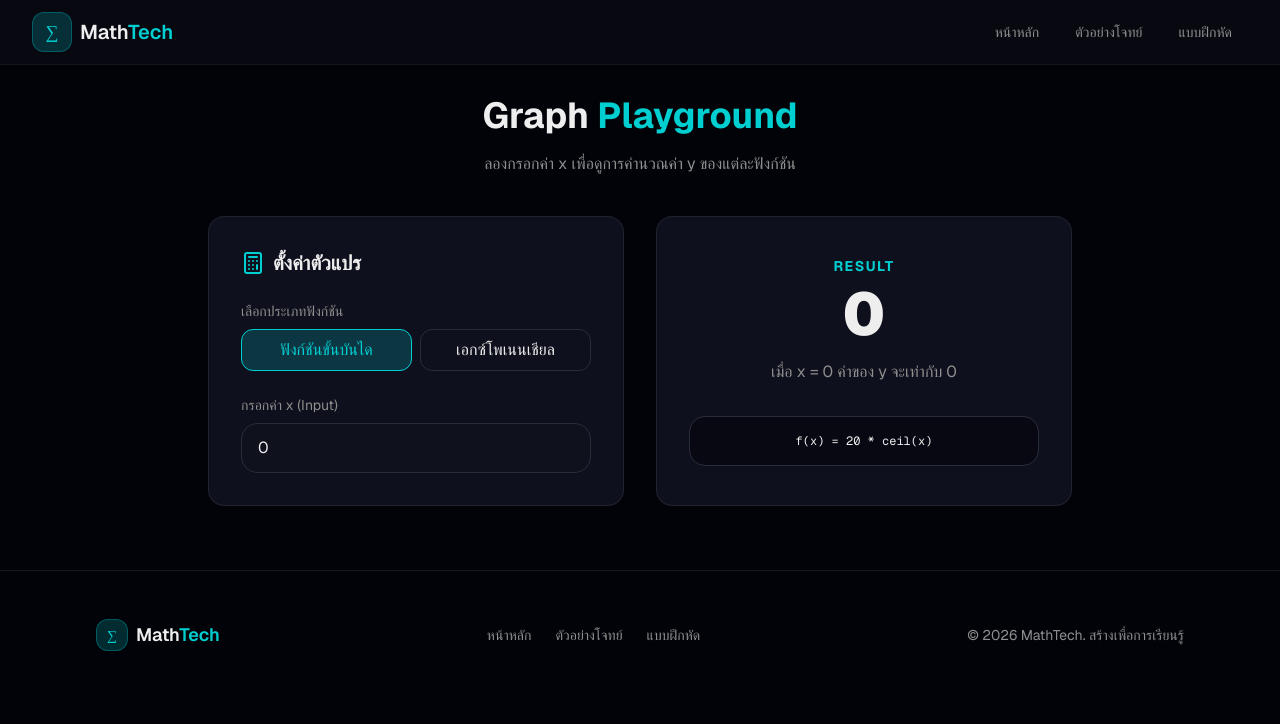
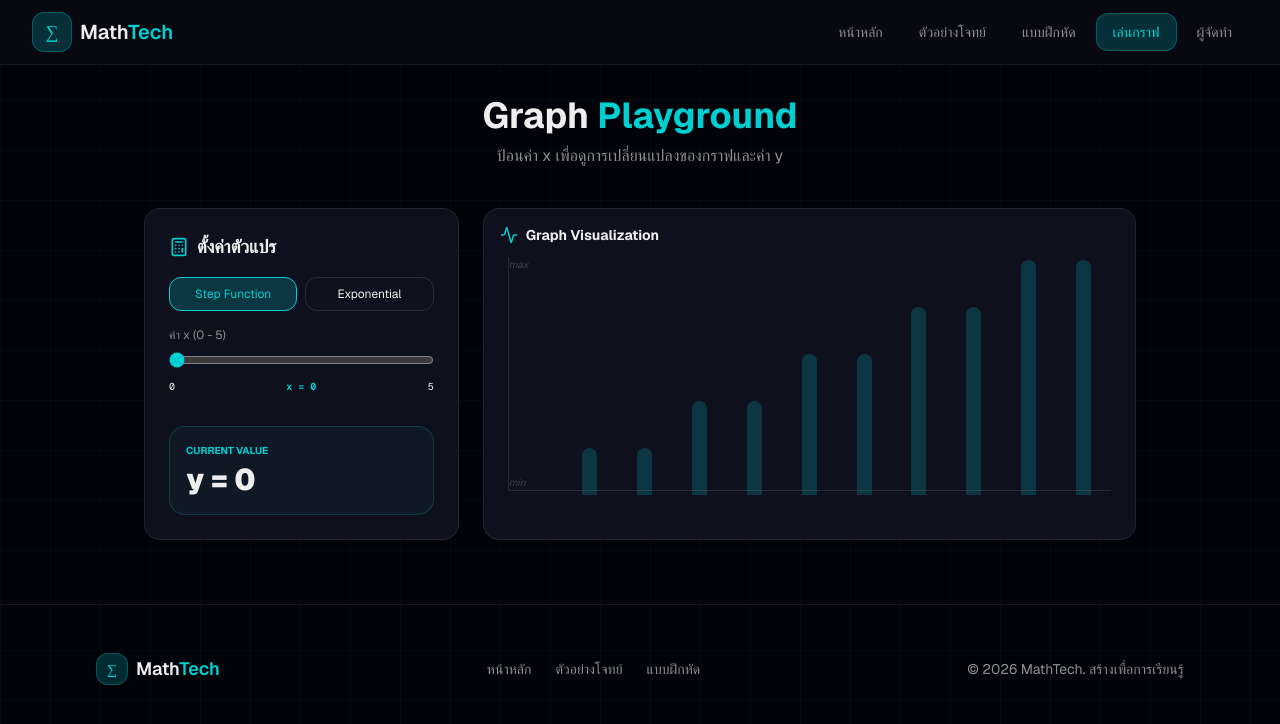
Before and after one commit to chiramat52/math-landing-page, a Next.js app: page /graph in a window 1280 px wide. Shown: the top 724 px of the page. Built offline with nearby package versions, Linux system fonts and the light colour scheme.

Commit message:
update componnents navbar and graph page and about page

```diff
--- a/app/about/page.tsx
+++ b/app/about/page.tsx
@@ -16,13 +16,13 @@ const teamMembers = [
     name: "จิรเมศร์ บวรจริยะวัชร์",
     role: "หัวหน้าโปรเจกต์ / Developer",
     no: "เลขที่ 16",
-    id: "6xxxxxxxx"
+    id: "53706"
   },
   {
     name: "อัครวินท์ กลิ่นนิรัญ",
     role: "Content / Researcher",
     no: "เลขที่ 36",
-    id: "6xxxxxxxx"
+    id: "53726"
   },
 ]
 
--- a/app/graph/page.tsx
+++ b/app/graph/page.tsx
@@ -1,78 +1,112 @@
 "use client"
 
-import { useState } from "react"
+import { useState, useMemo } from "react"
 import { motion } from "framer-motion"
 import { Navbar } from "@/components/navbar"
 import { Footer } from "@/components/footer"
-import { LineChart, BarChart, Activity, Calculator } from "lucide-react"
+import { Calculator, Activity, TrendingUp } from "lucide-react"
 
 export default function GraphPlayground() {
   const [inputX, setInputX] = useState<number>(0)
   const [functionType, setFunctionType] = useState<"step" | "exponential">("step")
 
-  // คำนวณค่า Y ตามประเภทฟังก์ชัน
-  const calculateY = () => {
+  // คำนวณค่า Y
+  const calculateY = (x: number) => {
     if (functionType === "step") {
-      return 20 * Math.ceil(inputX) // อ้างอิงจากโจทย์ค่าจอดรถ f(x) = 20⌈x⌉
+      return 20 * Math.ceil(x) // โจทย์ค่าจอดรถ
     }
-    return Math.pow(2, inputX) // อ้างอิงจากฟังก์ชันเอกซ์โพเนนเชียลพื้นฐาน f(x) = 2ˣ
+    return Math.pow(2, x) // f(x) = 2ˣ
   }
 
+  // สร้างข้อมูลสำหรับวาดกราฟจำลอง (x ตั้งแต่ 0 ถึง 5)
+  const graphData = useMemo(() => {
+    const points = []
+    for (let i = 0; i <= 5; i += 0.5) {
+      points.push({ x: i, y: calculateY(i) })
+    }
+    return points
+  }, [functionType])
+
+  const currentY = calculateY(inputX)
+
   return (
-    <main className="min-h-screen bg-background">
+    <main className="min-h-screen bg-background math-grid">
       <Navbar />
-      <div className="pt-24 pb-16 px-4 max-w-4xl mx-auto">
+      <div className="pt-24 pb-16 px-4 max-w-5xl mx-auto">
         <header className="text-center mb-10">
-          <h1 className="text-4xl font-bold mb-4">Graph <span className="text-primary">Playground</span></h1>
-          <p className="text-muted-foreground">ลองกรอกค่า x เพื่อดูการคำนวณค่า y ของแต่ละฟังก์ชัน</p>
+          <h1 className="text-4xl font-bold mb-2">Graph <span className="text-primary">Playground</span></h1>
+          <p className="text-muted-foreground">ป้อนค่า x เพื่อดูการเปลี่ยนแปลงของกราฟและค่า y</p>
         </header>
 
-        <div className="grid md:grid-cols-2 gap-8">
-          {/* Input Panel */}
-          <div className="glass-card p-8 rounded-2xl border border-border/50">
-            <h2 className="text-xl font-bold mb-6 flex items-center gap-2">
-              <Calculator className="text-primary" /> ตั้งค่าตัวแปร
+        <div className="grid lg:grid-cols-3 gap-6">
+          {/* ส่วนควบคุม (Input) */}
+          <div className="glass-card p-6 rounded-2xl border border-border/50">
+            <h2 className="text-lg font-bold mb-4 flex items-center gap-2">
+              <Calculator className="text-primary" size={20} /> ตั้งค่าตัวแปร
             </h2>
-
-            <div className="space-y-6">
-              <div>
-                <label className="block text-sm text-muted-foreground mb-2">เลือกประเภทฟังก์ชัน</label>
+            <div className="space-y-4">
               <div className="flex gap-2">
                 <button
                   onClick={() => setFunctionType("step")}
-                    className={`flex-1 py-2 rounded-lg border transition-all ${functionType === "step" ? "bg-primary/20 border-primary text-primary" : "border-border"}`}
-                  >ฟังก์ชันขั้นบันได</button>
+                  className={`flex-1 py-2 text-xs rounded-lg border transition-all ${functionType === "step" ? "bg-primary/20 border-primary text-primary" : "border-border"}`}
+                >Step Function</button>
                 <button
                   onClick={() => setFunctionType("exponential")}
-                    className={`flex-1 py-2 rounded-lg border transition-all ${functionType === "exponential" ? "bg-primary/20 border-primary text-primary" : "border-border"}`}
-                  >เอกซ์โพเนนเชียล</button>
+                  className={`flex-1 py-2 text-xs rounded-lg border transition-all ${functionType === "exponential" ? "bg-primary/20 border-primary text-primary" : "border-border"}`}
+                >Exponential</button>
               </div>
-              </div>
-
               <div>
-                <label className="block text-sm text-muted-foreground mb-2">กรอกค่า x (Input)</label>
+                <label className="block text-xs text-muted-foreground mb-2">ค่า x (0 - 5)</label>
                 <input
-                  type="number"
+                  type="range" min="0" max="5" step="0.1"
                   value={inputX}
                   onChange={(e) => setInputX(Number(e.target.value))}
-                  className="w-full bg-secondary/30 border border-border rounded-xl px-4 py-3 focus:outline-none focus:border-primary transition-all"
+                  className="w-full accent-primary"
                 />
+                <div className="flex justify-between text-[10px] mt-1 font-mono">
+                  <span>0</span>
+                  <span className="text-primary font-bold">x = {inputX}</span>
+                  <span>5</span>
                 </div>
               </div>
             </div>
 
-          {/* Result Panel */}
-          <div className="glass-card p-8 rounded-2xl border border-primary/30 bg-primary/5 flex flex-col justify-center items-center text-center">
-            <p className="text-sm text-primary font-bold mb-2 uppercase tracking-widest">Result</p>
-            <div className="text-6xl font-black text-foreground mb-4">
-              {calculateY().toLocaleString()}
+            <div className="mt-8 p-4 bg-primary/5 rounded-xl border border-primary/20">
+              <p className="text-[10px] text-primary font-bold uppercase mb-1">Current Value</p>
+              <p className="text-3xl font-black">y = {currentY.toLocaleString()}</p>
             </div>
-            <p className="text-muted-foreground">
-              เมื่อ x = {inputX} ค่าของ y จะเท่ากับ {calculateY()}
-            </p>
-            <div className="mt-8 p-4 bg-background/50 rounded-xl border border-border w-full font-mono text-xs">
-              {functionType === "step" ? "f(x) = 20 * ceil(x)" : "f(x) = 2^x"}
           </div>
+
+          {/* ส่วนแสดงกราฟ (Visualizer) */}
+          <div className="lg:col-span-2 glass-card p-6 rounded-2xl border border-border/50 relative min-h-[300px] flex items-end justify-between">
+            <div className="absolute top-4 left-4 flex items-center gap-2">
+              <Activity className="text-primary" size={18} />
+              <span className="text-sm font-bold">Graph Visualization</span>
+            </div>
+
+            {/* เส้นตารางจำลอง */}
+            <div className="absolute inset-x-6 inset-y-12 border-l border-b border-muted-foreground/20 flex flex-col justify-between italic text-[10px] text-muted-foreground/40">
+                <span>max</span>
+                <span>min</span>
+            </div>
+
+            {/* แท่งกราฟ */}
+            {graphData.map((point, i) => {
+              const heightBase = functionType === "step" ? 120 : 32
+              const height = (point.y / heightBase) * 100
+              const isCurrent = Math.abs(point.x - inputX) < 0.25
+
+              return (
+                <div key={i} className="relative flex flex-col items-center flex-1 h-full justify-end group">
+                  <motion.div
+                    initial={{ height: 0 }}
+                    animate={{ height: `${height}%` }}
+                    className={`w-full max-w-[15px] rounded-t-sm transition-colors ${isCurrent ? "bg-primary glow-cyan" : "bg-primary/20"}`}
+                  />
+                  <span className="text-[8px] mt-2 opacity-0 group-hover:opacity-100 transition-opacity font-mono">{point.x}</span>
+                </div>
+              )
+            })}
           </div>
         </div>
       </div>
--- a/components/navbar.tsx
+++ b/components/navbar.tsx
@@ -11,6 +11,8 @@ const navItems = [
   { href: "/", label: "หน้าหลัก" },
   { href: "/examples", label: "ตัวอย่างโจทย์" },
   { href: "/exercises", label: "แบบฝึกหัด" },
+  { href: "/graph", label: "เล่นกราฟ", path: "/graph" },
+  { href: "/about", label: "ผู้จัดทำ", path: "/about" },
 ]
 
 export function Navbar() {
```
Lines whose indentation alone changed are shown as unchanged.
